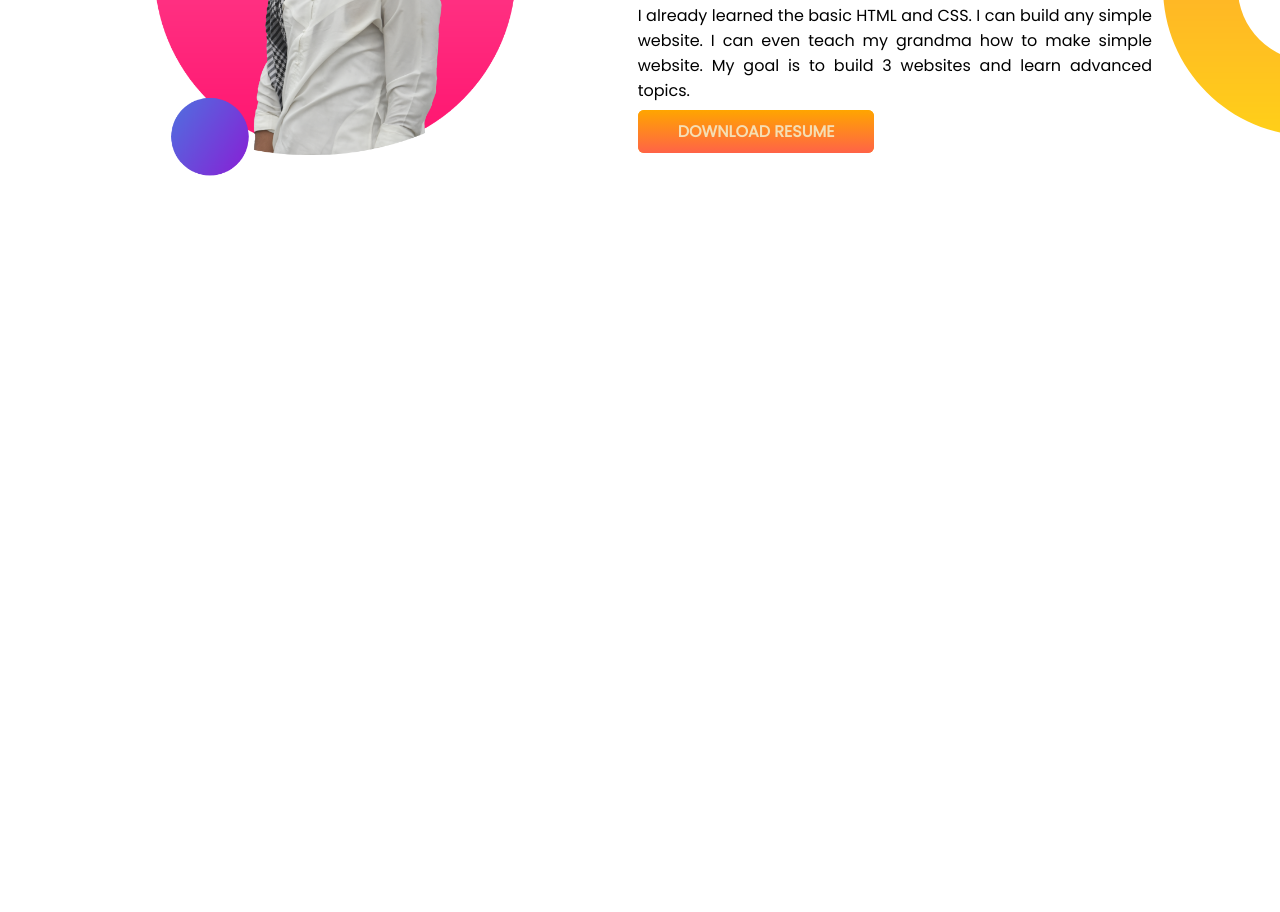
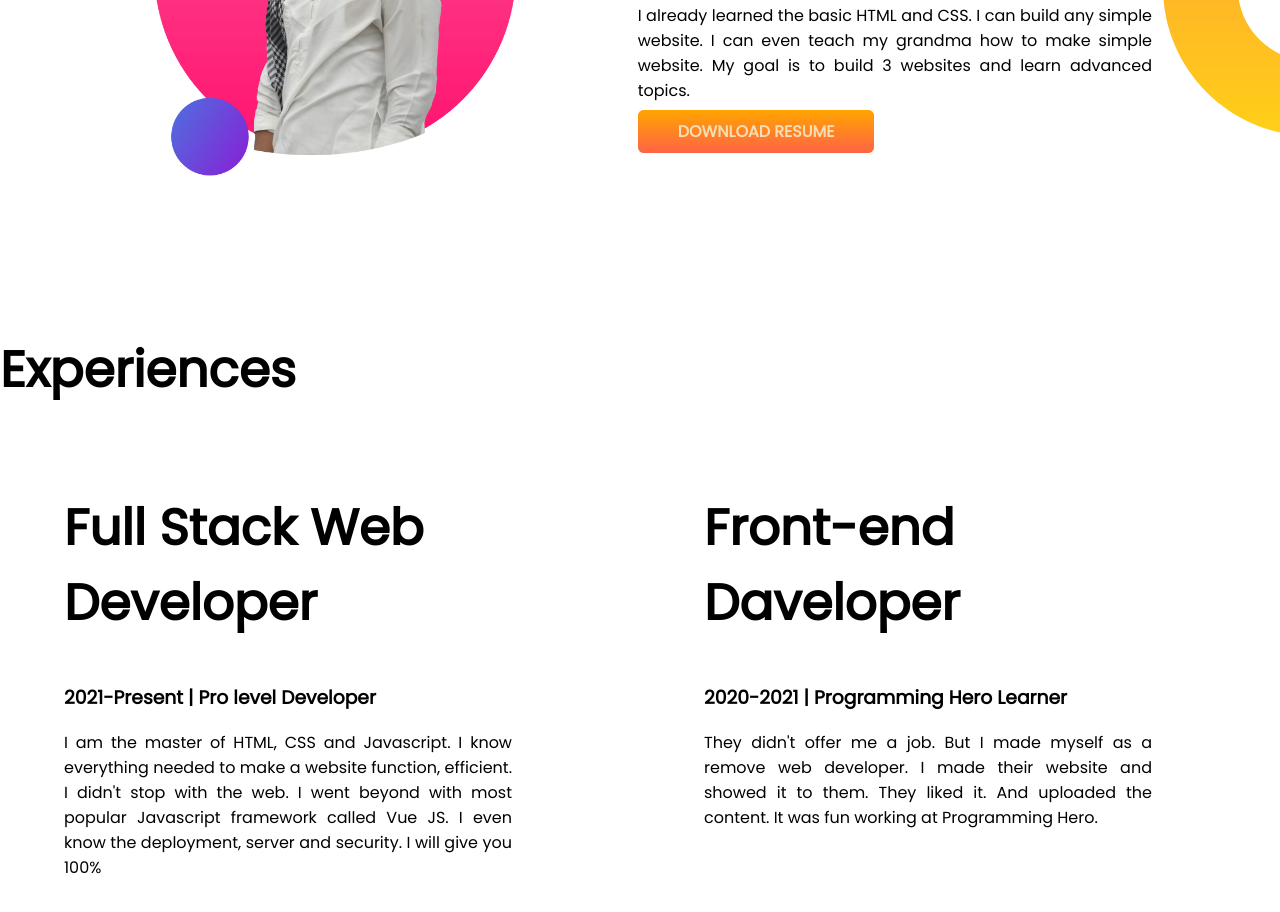
Before and after one commit to shaonmohammad/developer.portfolio, a plain HTML site: page index.html in a window 1280 px wide. Shown: the part 898-1810 px from the top of the page. Before the commit the page ends 1231 px from the top, so only its background shows below. Drawn offline with Linux system fonts and the light colour scheme.

Commit message:
added card

```diff
--- a/index.html
+++ b/index.html
@@ -14,7 +14,7 @@
 </head>
 
 <body>
-    <section class="top-banner">
+    <section class="top-banner flexible-container">
         <div class="title1">
             <h1>Welcome To</h1>
             <h1> <span> Mohammad Shaon </span> World!</h1>
@@ -34,7 +34,7 @@
             <img src="my photo\shaon1.png" alt="">
         </div>
     </section>
-    <section class="dream-big">
+    <section class="dream-big flexible-container">
         <div class="img1">
             <img src="my photo/shaon2.png" alt="">
         </div>
@@ -47,6 +47,29 @@
         </div>
 
 
+
+    </section>
+
+    <section>
+        <h1>Experiences</h1>
+
+        <div class="flexible-container">
+            <div class="title1">
+                <h1>Full Stack Web Developer</h1>
+                <h3>2021-Present | Pro level Developer</h3>
+                <p>I am the master of HTML, CSS and Javascript. I know everything needed to make a website function,
+                    efficient. I didn't stop with the web. I went beyond with most popular Javascript framework called
+                    Vue
+                    JS. I even know the deployment, server and security. I will give you 100%</p>
+            </div>
+            <div class="title1">
+                <h1>Front-end Daveloper</h1>
+                <h3>2020-2021 | Programming Hero Learner</h3>
+                <p>They didn't offer me a job. But I made myself as a remove web developer. I made their website and
+                    showed
+                    it to them. They liked it. And uploaded the content. It was fun working at Programming Hero.</p>
+            </div>
+        </div>
     </section>
 </body>
 
--- a/style.css
+++ b/style.css
@@ -12,7 +12,7 @@ p{
 span{
     color: orange;
 }
-section{
+.flexible-container{
     display: flex;
     margin-bottom: 150px;
 }
```
